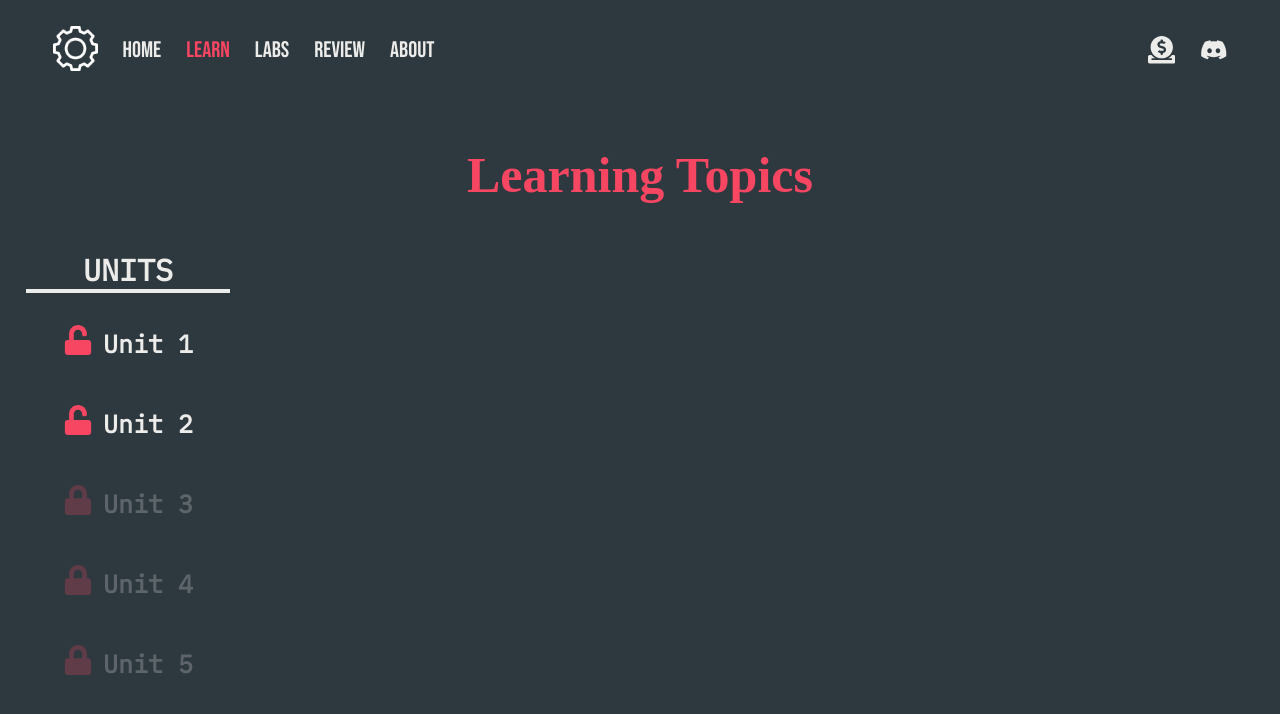
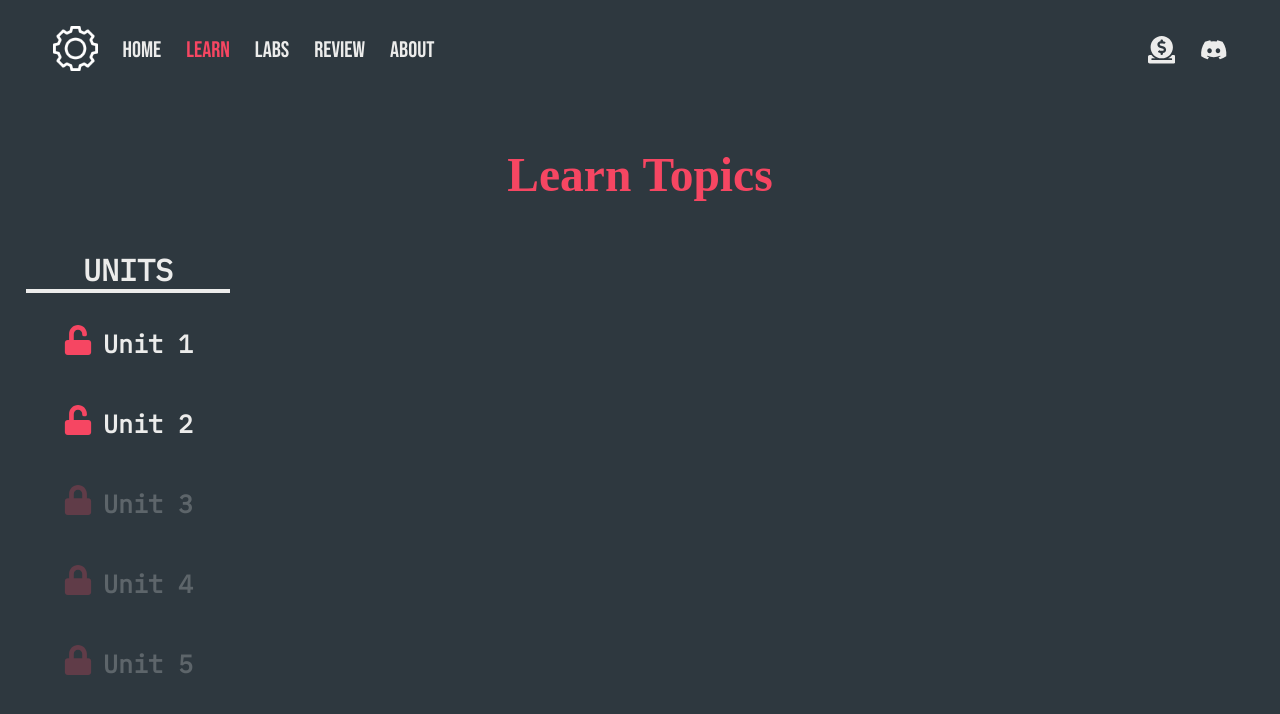
Before and after one commit to WarrenWu4/engr102-website, a React (Vite) app: page /learn in a window 1280 px wide. Shown: the top 714 px of the page. Built offline with nearby package versions, Linux system fonts and the light colour scheme; a web font is replaced by a local one.

Commit message:
small change to title contents to fit screens

```diff
--- a/src/App.css
+++ b/src/App.css
@@ -57,7 +57,7 @@
 
 .basic-title {
     width: 100vw; min-height: 15rem;
-    font-family: var(--fs-main); color: var(--secondary); font-size: 5rem;
+    font-family: var(--fs-main); color: var(--secondary); font-size: 4.75rem;
     font-weight: 700;
     display: flex; justify-content: center; align-items: center;
 }
--- a/src/pages/Learn.jsx
+++ b/src/pages/Learn.jsx
@@ -23,7 +23,7 @@ export default function Learn() {
 
             <Nav/>
 
-            <div className="basic-title">Learning Topics</div>
+            <div className="basic-title">Learn Topics</div>
 
             <div className='learn-content'>
 
--- a/src/pages/Review.jsx
+++ b/src/pages/Review.jsx
@@ -27,7 +27,7 @@ export default function Review() {
     return (
         <div className="basic-page" style={{position: "relative"}}>
             <Nav/>
-            <div className="basic-title">Review Sessions</div>
+            <div className="basic-title">Review Videos</div>
             {reviewBlocks}
             <div className="video-container" style={{display: play}}>
                 <div className="video-view">
```
